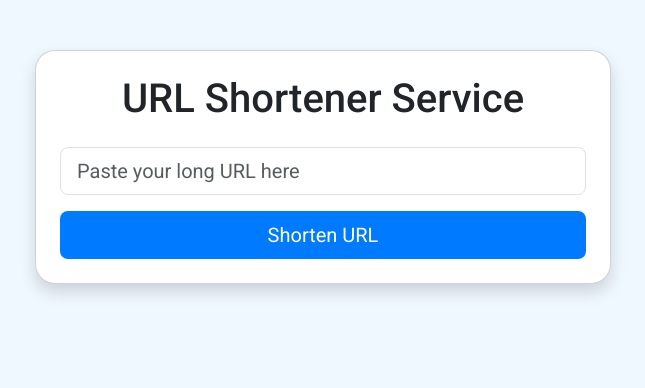
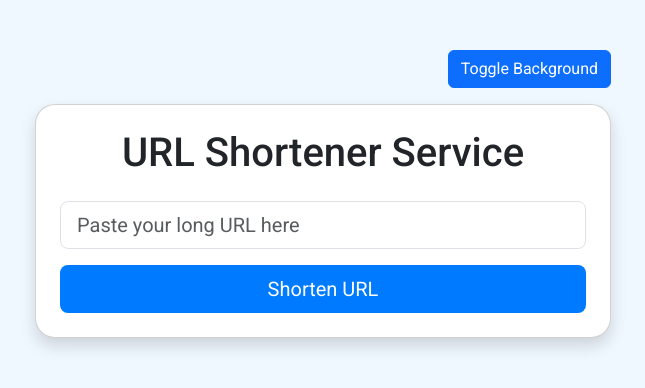
Before and after one commit to Moticob/Linkify, a Django app: page / in a window 1280 px wide. Shown: the top 388 px of the page, without its empty margins (317-962 px from the left). Run offline with Django 4.2, Linux system fonts and the light colour scheme.

Commit message:
Added a button to toggle between light and dark modes:
- Added a 'Toggle Background' button to switch between light and dark backgrounds.
- Added a JavaScript function to handle the background color change.
- Modified CSS styles to support both modes.

```diff
--- a/main/templates/url-shortener.html
+++ b/main/templates/url-shortener.html
@@ -40,6 +40,11 @@
 </head>
 <body>
     <div class="container">
+        <!-- Toggle Button -->
+        <div class="text-end mb-3">
+            <button onclick="toggleBackground()" class="btn btn-primary">Toggle Background</button>
+        </div>
+
         <div class="card shadow p-4 bg-white">
             {% if messages %}
                 {% for message in messages %}
@@ -82,6 +87,15 @@
             const shortUrl = document.getElementById('short-url').innerText;
             navigator.clipboard.writeText(shortUrl);
         }
+
+        function toggleBackground() {
+            const body = document.body;
+            if (body.style.backgroundColor === "black") {
+                body.style.backgroundColor = "#f0f8ff"; // Change to light mode background color
+            } else {
+                body.style.backgroundColor = "black"; // Change to dark mode background color
+            }
+        }
     </script>
 </body>
 </html>
```
